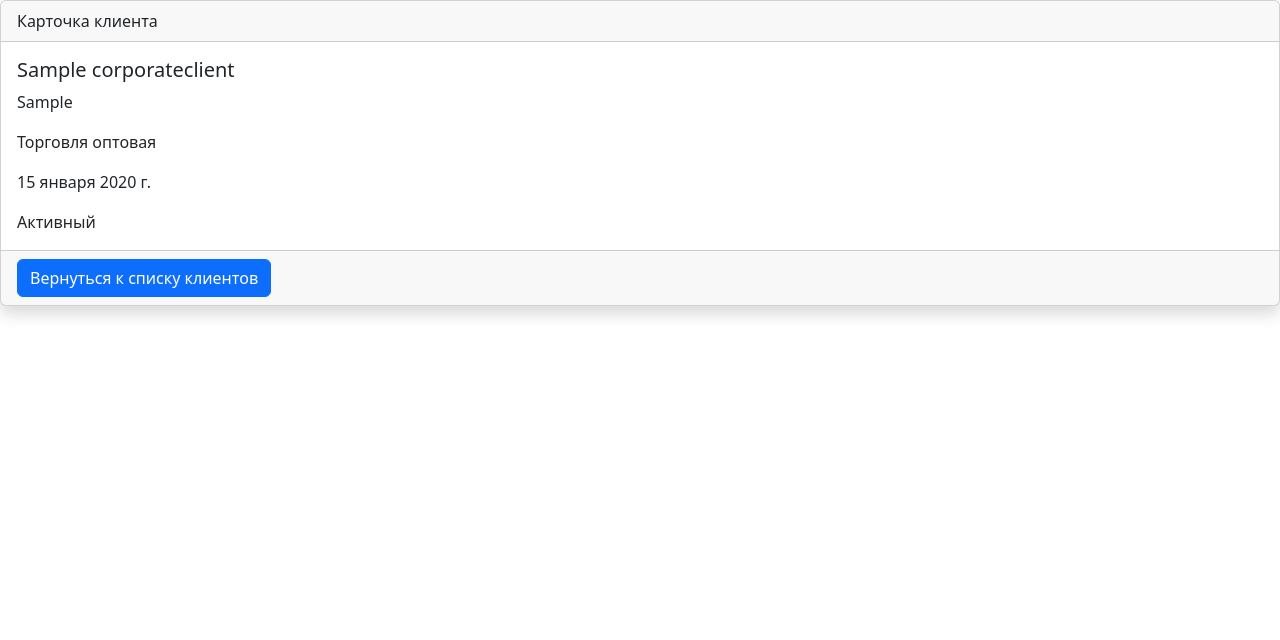
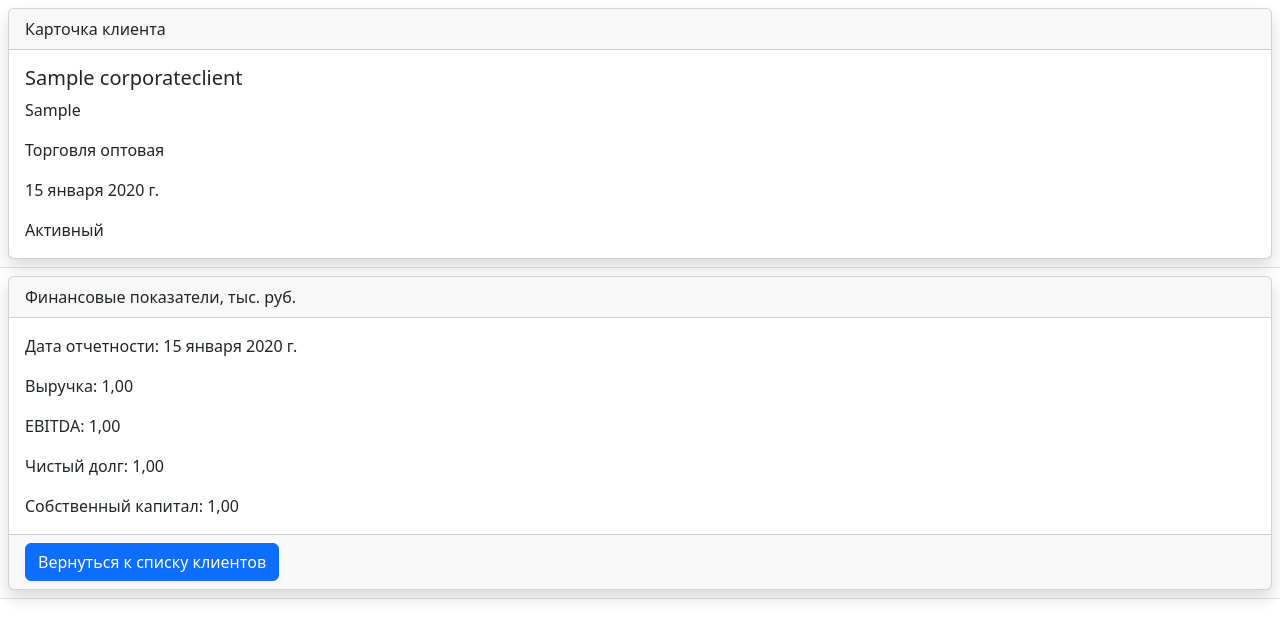
Before and after one commit to Tolgart/credit_analytics-, a Django app: page /clients/1/ in a window 1280 px wide. Shown: the top 640 px of the page. Run offline with Django 5.2, Linux system fonts and the light colour scheme; tables that the repository leaves empty hold one stand-in row (values such as "Sample post").

Commit message:
add financial_statements in detail_client_card

```diff
--- a/clients/templates/clients/client_detail.html
+++ b/clients/templates/clients/client_detail.html
@@ -3,10 +3,12 @@
 {% block title %}Карточка клиента {{ client.name }}{% endblock %}
 
 {% block content %}
+    <table class="table">
+        <tbody>
+            <tr>
+                <td>
                     <div class="card shadow">
-        <div class="card-header">
-            Карточка клиента
-        </div>
+                        <div class="card-header">Карточка клиента</div>
                         <div class="card-body">
                             <h5 class="card-title">{{ client.name }}</h5>
                             <p class="card-text">{{ client.inn }}</p>
@@ -14,8 +16,26 @@
                             <p class="card-text">{{ client.registration_date }}</p>
                             <p class="card-text">{% if client.is_active %}Активный{% else %}Неактивный{% endif %}</p>
                         </div>
+                    </div>
+                </td>
+            </tr>
+            <tr>
+                <td>
+                    <div class="card shadow">
+                        <div class="card-header">Финансовые показатели, тыс. руб.</div>
+                        <div class="card-body">
+                            <p class="card-text">Дата отчетности: {{  financial_statements.0.report_date }}</p>
+                            <p class="card-text">Выручка: {{  financial_statements.0.revenue|floatformat:2 }}</p>
+                            <p class="card-text">EBITDA: {{  financial_statements.0.ebitda|floatformat:2 }}</p>
+                            <p class="card-text">Чистый долг: {{  financial_statements.0.net_debt|floatformat:2 }}</p>
+                            <p class="card-text">Собственный капитал: {{  financial_statements.0.equity|floatformat:2 }}</p>
+                        </div>
                         <div class="card-footer">
                             <a href="{% url 'client_list' %}" class="btn btn-primary">Вернуться к списку клиентов</a>
                         </div>
                     </div>
+                </td>
+            </tr>
+        </tbody>
+    </table>
 {% endblock %}
--- a/clients/views.py
+++ b/clients/views.py
@@ -10,6 +10,8 @@ def client_list(request):
     return render(request, 'clients/clients_list.html', {'clients': clients})
 
 def client_detail(request, pk):
-    client = get_object_or_404(CorporateClient, pk=pk)
+    client = get_object_or_404(CorporateClient.objects.prefetch_related('financial_statements'), pk=pk)
 
-    return render(request, 'clients/client_detail.html', {'client': client})
+    return render(request, 'clients/client_detail.html',
+                  {'client': client,
+                   'financial_statements': client.financial_statements.all()})
```
Lines whose indentation alone changed are shown as unchanged.
